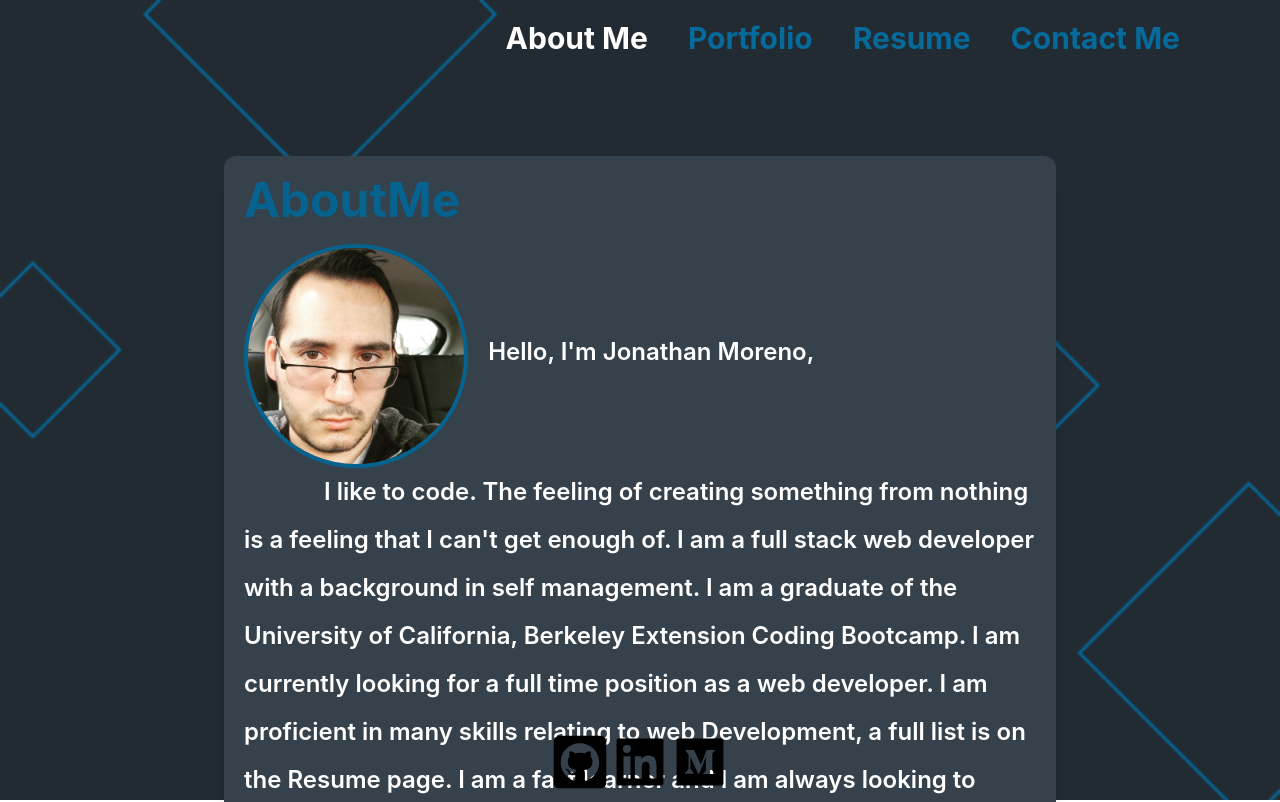
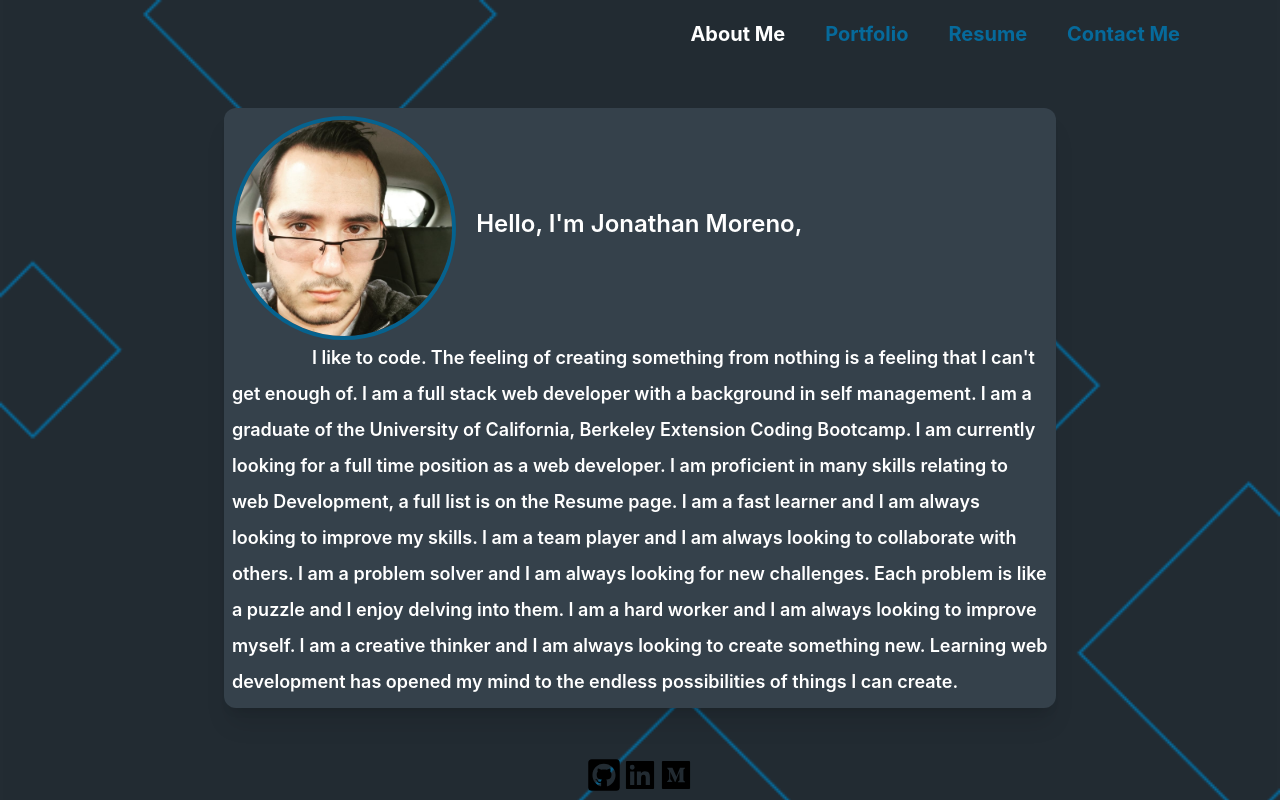
Before and after one commit to johnfrom209/portfolio-react, a React (Create React App) app in the folder portfolio/: page / in a window 1280 px wide. Shown: the top 802 px of the page. Built offline with nearby package versions, Linux system fonts and the light colour scheme.

Commit message:
adjusted size values across the board to fit the screen

```diff
--- a/portfolio/src/components/AboutMe.js
+++ b/portfolio/src/components/AboutMe.js
@@ -5,12 +5,12 @@ function AboutMe() {
 
     return (
 
-        <div className="mx-56 mt-20 font-bold bg-sColorll rounded-xl shadow-xl mb-20 p-5">
-            <h4 className="text-5xl text-mColord  mb-5 flex">AboutMe</h4>
+        <div className="mx-56 mt-10 font-bold bg-sColorll rounded-xl shadow-xl p-2">
+            {/* <h4 className="text-2xl text-mColord  mb-5 flex">AboutMe</h4> */}
             <img className="max-h-56 inline-block rounded-full border-4 border-mColord" src={selfie} alt="Selfie of Jonathan Moreno"></img>
             <p className="text-2xl p-5 text-white leading-loose font-semibold inline-block">Hello, I'm Jonathan Moreno, <br></br>
             </p>
-            <p className="text-2xl indent-20 text-white leading-loose font-semibold">
+            <p className="text-lg indent-20 text-white leading-loose font-semibold">
                 I like to code. The feeling of creating something from nothing is a feeling that I can't get enough of. I am a full stack web developer with a background in self management. I am a graduate of the University of California, Berkeley Extension Coding Bootcamp. I am currently looking for a full time position as a web developer. I am proficient in many skills relating to web Development, a full list is on the Resume page. I am a fast learner and I am always looking to improve my skills. I am a team player and I am always looking to collaborate with others. I am a problem solver and I am always looking for new challenges. Each problem is like a puzzle and I enjoy delving into them. I am a hard worker and I am always looking to improve myself. I am a creative thinker and I am always looking to create something new. Learning web development has opened my mind to the endless possibilities of things I can create.
             </p>
         </div >
--- a/portfolio/src/components/Contact.js
+++ b/portfolio/src/components/Contact.js
@@ -53,7 +53,7 @@ function ContactForm() {
     }
 
     return (
-        <div className='mt-40 font-bold place-content-center flex justify-center'>
+        <div className='mt-20 font-bold place-content-center flex justify-center'>
             <div className='bg-sColorll rounded-xl p-5 w-3/12'>
                 <h4 className='text-5xl text-mColord ml-5  mb-5 flex '>Contact Me</h4>
                 <form className="form place-self-center text-xl ">
--- a/portfolio/src/components/Footer.js
+++ b/portfolio/src/components/Footer.js
@@ -8,7 +8,7 @@ function Footer() {
     return (
         <div className='absolute bottom-0 w-full'>
             <div className='text-center mx-0 my-auto'>
-                <ul className='text-6xl'>
+                <ul className='text-4xl'>
                     <li className='inline-block hover:shadow-mColorll hover:shadow-xl '>
                         <a href='https://github.com/johnfrom209'><FaGithubSquare /></a>
                     </li>
--- a/portfolio/src/components/Nav.js
+++ b/portfolio/src/components/Nav.js
@@ -3,25 +3,25 @@ import React from 'react';
 function Nav({ currentPage, handlePageChange }) {
 
     return (
-        <div className='flex-1 bg-black text-mainColor font-bold text-3xl '>
+        <div className='flex-1 text-mainColor font-bold text-xl '>
             <ul className='flex place-content-end mr-20'>
                 <li className='p-5'><a
                     href='#AboutMe'
                     onClick={() => handlePageChange('AboutMe')}
-                    className={currentPage === 'AboutMe' ? 'hover:text-mColorll active:text-mColord active' : 'hover:text-mColorll nav-link active:text-mColord'}
+                    className={currentPage === 'AboutMe' ? 'active:text-mColord active' : 'hover:text-mColorll nav-link active:text-mColord'}
                 >
                     About Me</a> </li>
                 <li className='p-5'><a
                     href='#Portfolio'
                     onClick={() => handlePageChange('Portfolio')}
                     // className='hover:text-mColorll'
-                    className={currentPage === 'Portfolio' ? 'hover:text-mColorll active:text-mColord active' : 'hover:text-mColorll nav-link active:text-mColord'}
+                    className={currentPage === 'Portfolio' ? 'active:text-mColord active' : 'hover:text-mColorll nav-link active:text-mColord'}
                 >
                     Portfolio</a> </li>
                 <li className='p-5'><a
                     href='#Resume'
                     onClick={() => handlePageChange('Resume')}
-                    className={currentPage === 'Resume' ? 'hover:text-mColorll active:text-mColord active' : 'hover:text-mColorll nav-link active:text-mColord'}
+                    className={currentPage === 'Resume' ? 'active:text-mColord active' : 'hover:text-mColorll nav-link active:text-mColord'}
                 >
                     Resume </a> </li>
                 <li className='p-5'><a
--- a/portfolio/src/components/Portfolio.js
+++ b/portfolio/src/components/Portfolio.js
@@ -10,7 +10,7 @@ function Portfolio() {
 
     return (
 
-        <div className="grid grid-cols-3 gap-8 mx-10 mt-10">
+        <div className="grid grid-cols-3 gap-4 auto-rows-auto mx-10 mt-2">
 
             <div className="hover:shadow-mColorll hover:shadow-xl relative border-sColorl rounded-md border-solid border-2">
                 <a href="https://github.com/johnfrom209/js_Pop_Quiz" target="_blank" rel="noopener noreferrer">
--- a/portfolio/src/components/Resume.js
+++ b/portfolio/src/components/Resume.js
@@ -4,13 +4,13 @@ function Resume() {
 
     return (
 
-        <div className="text-white ml-24 mb-10">
+        <div className="text-white ml-24">
             <h2 className="text-7xl border-b-8 border-double border-mColorll w-fit pb-4 mb-4 ">Jonathan Moreno</h2>
-            <h3 className="text-3xl">Full Stack Developer | <a href={resume}>Resume</a></h3>
+            <h3 className="text-2xl">Full Stack Developer | <a href={resume}>Resume</a></h3>
 
-            <div className="text-2xl mt-5 bg-sColorll rounded-xl w-fit block m-auto p-5">
+            <div className="text-lg mt-5 bg-sColorll rounded-xl w-fit block m-auto p-5">
                 <h4 className="inline-block underline mb-8">Skills:</h4>
-                <ul className="grid grid-cols-3 gap-4 ml-60 gap-x-24">
+                <ul className="grid grid-cols-4 gap-2 ml-32 gap-x-10">
                     <li>HTML</li>
                     <li>CSS</li>
                     <li>JavaScript</li>
```
